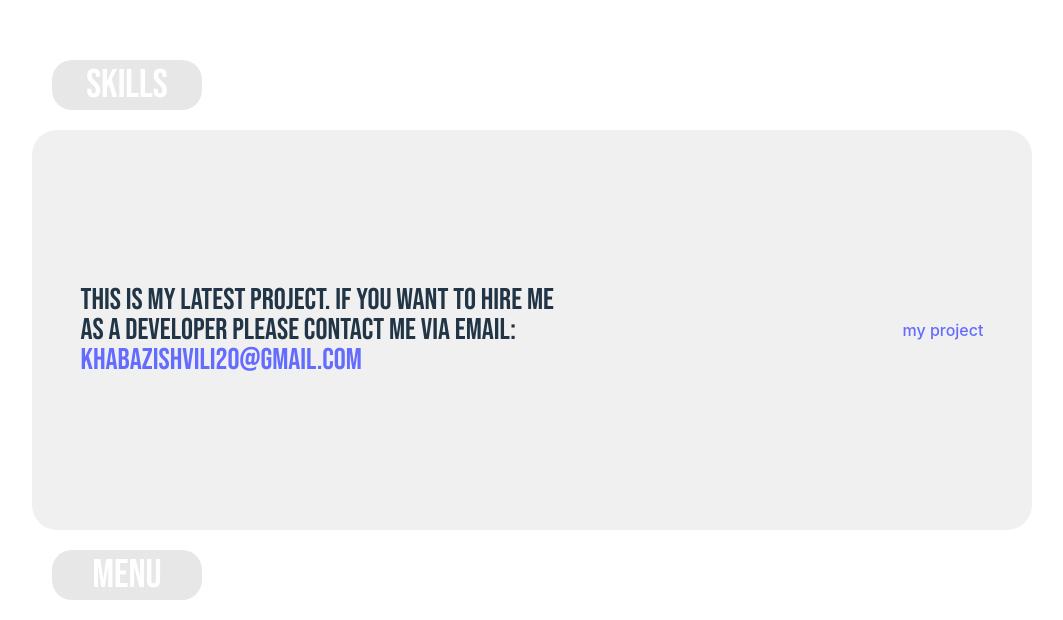
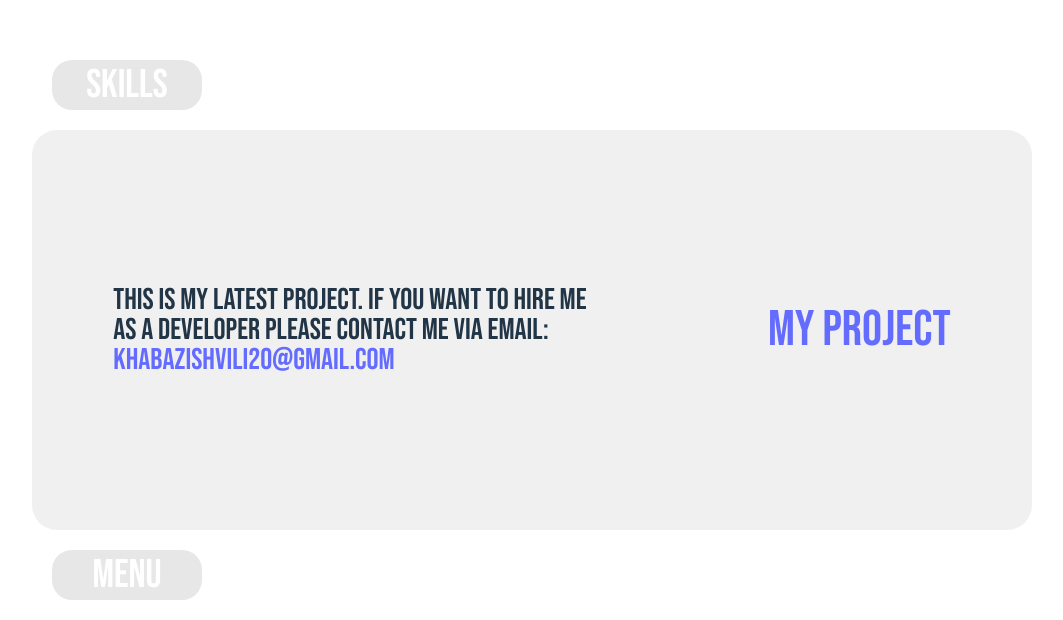
Before and after one commit to atomichill/MYCV, a React (Vite) app: page / in a window 1280 px wide. Shown: the part 3420-4040 px from the top of the page, without its empty margins (158-1221 px from the left). Built offline with nearby package versions, Linux system fonts and the light colour scheme.

Commit message:
last touches

```diff
--- a/package.json
+++ b/package.json
@@ -4,11 +4,9 @@
   "version": "0.0.0",
   "type": "module",
   "scripts": {
-    "test": "echo \"Error: no test specified\" && exit 1",
+
     "start": "node main.jsx",
-    "client": "npm run start --prefix client",
-    "server": "nodemon main.jsx",
-    "dev": "vite\"concurrently \"npm run client\" \"npm run server",
+    "dev": "vite",
     "build": "vite build",
     "lint": "eslint src --ext js,jsx --report-unused-disable-directives --max-warnings 0",
     "preview": "vite preview"
--- a/src/components/Portfolio/Portfolio.jsx
+++ b/src/components/Portfolio/Portfolio.jsx
@@ -11,7 +11,7 @@ function Portfolio () {
                     <a href="mailto:khabazishvili20@gmail.com">khabazishvili20@gmail.com</a>
                 </div>
                 <div className='proj_link'>
-                    <a href="https://the-weather-2w3m.onrender.com/">my project</a>
+                    <a href="https://the-weather-2w3m.onrender.com/" className='link'>my project</a>
                 </div>
             </div>
 
--- a/src/components/Portfolio/Portfolio.scss
+++ b/src/components/Portfolio/Portfolio.scss
@@ -28,6 +28,11 @@
 
     }
     .proj_link {
-        margin-left: 300px;
+        margin-left: 100px;
+
+        .link {
+            font-family: 'Bebas Neue';
+            font-size: 50px;
+        }
     }
 }
```
